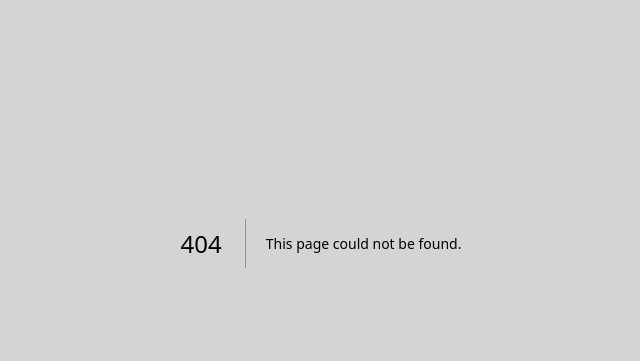
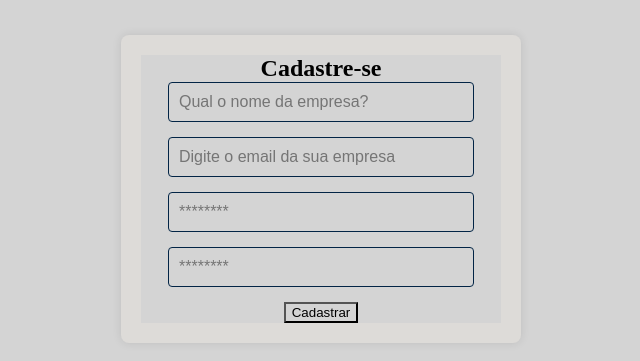
Before and after one commit to oscarRodriguesDev/micoute_cliente, a Next.js app: page /acessCreate in a window 1280 px wide. Before the commit this address had no page. Shown: the part 157-518 px from the top of the page, without its empty margins (319-959 px from the left). Built offline with nearby package versions, Linux system fonts and the light colour scheme.

Commit message:
cadastro sendo realizado com sucesso e sendo enviado como requisição post para tratamento na api

```diff
--- /dev/null
+++ b/src/pages/acessCreate/index.tsx
@@ -0,0 +1,77 @@
+import { useState } from 'react';
+import styles from './styles.module.scss';
+
+interface FormData {
+  companyName: string;
+  email: string;
+}
+
+const Account: React.FC = () => {
+  // Estado local para armazenar os dados do formulário
+  const [formData, setFormData] = useState<FormData>({
+    companyName: '',
+    email: ''
+  });
+
+  // Função para lidar com a mudança nos campos do formulário
+  const handleChange = (e: React.ChangeEvent<HTMLInputElement>) => {
+    const { name, value } = e.target;
+    setFormData((prevData) => ({
+      ...prevData,
+      [name]: value,
+    }));
+  };
+
+  // Função para lidar com o envio do formulário
+  const handleSubmit = (e: React.FormEvent<HTMLFormElement>) => {
+    e.preventDefault();
+    localStorage.setItem('formData', JSON.stringify(formData));
+    alert('Nova empresa cadastrada com sucesso')
+    //criar o login quando estiver ativo
+    window.location.href = '/cadastro';
+  };
+
+
+
+
+  return (
+    <div className={styles.container}>
+      <form onSubmit={handleSubmit}>
+        <h2>Cadastre-se</h2>
+        <input
+          type="text"
+          name="companyName"
+          placeholder="Qual o nome da empresa?"
+          value={formData.companyName}
+          onChange={handleChange}
+        />
+        <input
+          type="email"
+          name="email"
+          placeholder="Digite o email da sua empresa"
+          value={formData.email}
+          onChange={handleChange}
+        />
+        <input
+          type="password"
+          name="password"
+          placeholder="********"
+          onChange={handleChange}
+        />
+        <input
+          type="password"
+          name="confirmPassword"
+          placeholder="********"
+          onChange={handleChange}
+        />
+        <input type="submit" value="Cadastrar" onClick={()=>{
+          handleSubmit
+        }} />
+
+
+      </form>
+    </div>
+  );
+};
+
+export default Account;
--- /dev/null
+++ b/src/pages/acessCreate/styles.module.scss
@@ -0,0 +1,45 @@
+.container {
+    max-width: 400px;
+    margin: 15% auto;
+    padding: 20px;
+    background-color: #dddbd8;
+    border-radius: 8px;
+    box-shadow: 0 0 10px rgba(0, 0, 0, 0.1);
+
+    form {
+      display: flex;
+      flex-direction: column;
+
+      input[type="text"],
+      input[type="email"],
+      input[type="password"] {
+        margin-bottom: 15px;
+        padding: 10px;
+        width:85%;
+        border: 1px solid #022445;
+        border-radius: 4px;
+        font-size: 16px;
+        transition: border-color 0.3s ease;
+
+        &:focus {
+          border-color: #007bff;
+          outline: none;
+        }
+      }
+
+      input[type="button"] {
+        padding: 10px 20px;
+        border: none;
+        border-radius: 4px;
+        background-color: #007bff;
+        color: white;
+        font-size: 16px;
+        cursor: pointer;
+        transition: background-color 0.3s ease;
+
+        &:hover {
+          background-color: #0056b3;
+        }
+      }
+    }
+  }
--- a/src/pages/login/index.tsx
+++ b/src/pages/login/index.tsx
@@ -82,6 +82,7 @@ if(!usuario){
         <button type="submit" onClick={()=>{entrar()}}>Login</button>
         <button type="button" onClick={()=> {exit()}}>sair</button>
       </form>
+       <p>Não possui conta? <a href="/acessCreate">Cadastre-se agora!</a></p>
     </div>
   );
 };
```
Also changed, not shown: src/pages/cadastro/index.tsx (+103 -12 lines), src/teste_perfis/fit_cultural_colab.js (added, +49 -0 lines).
